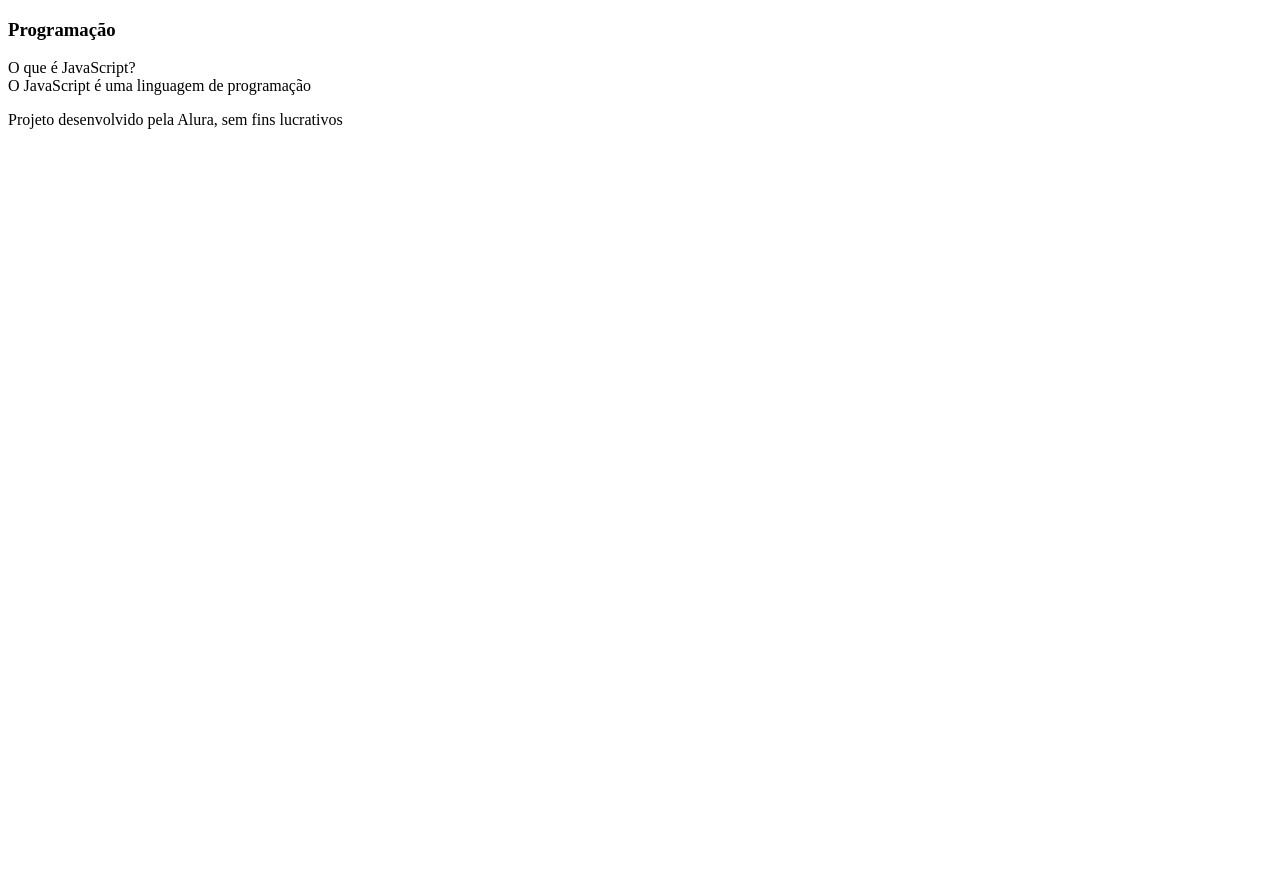
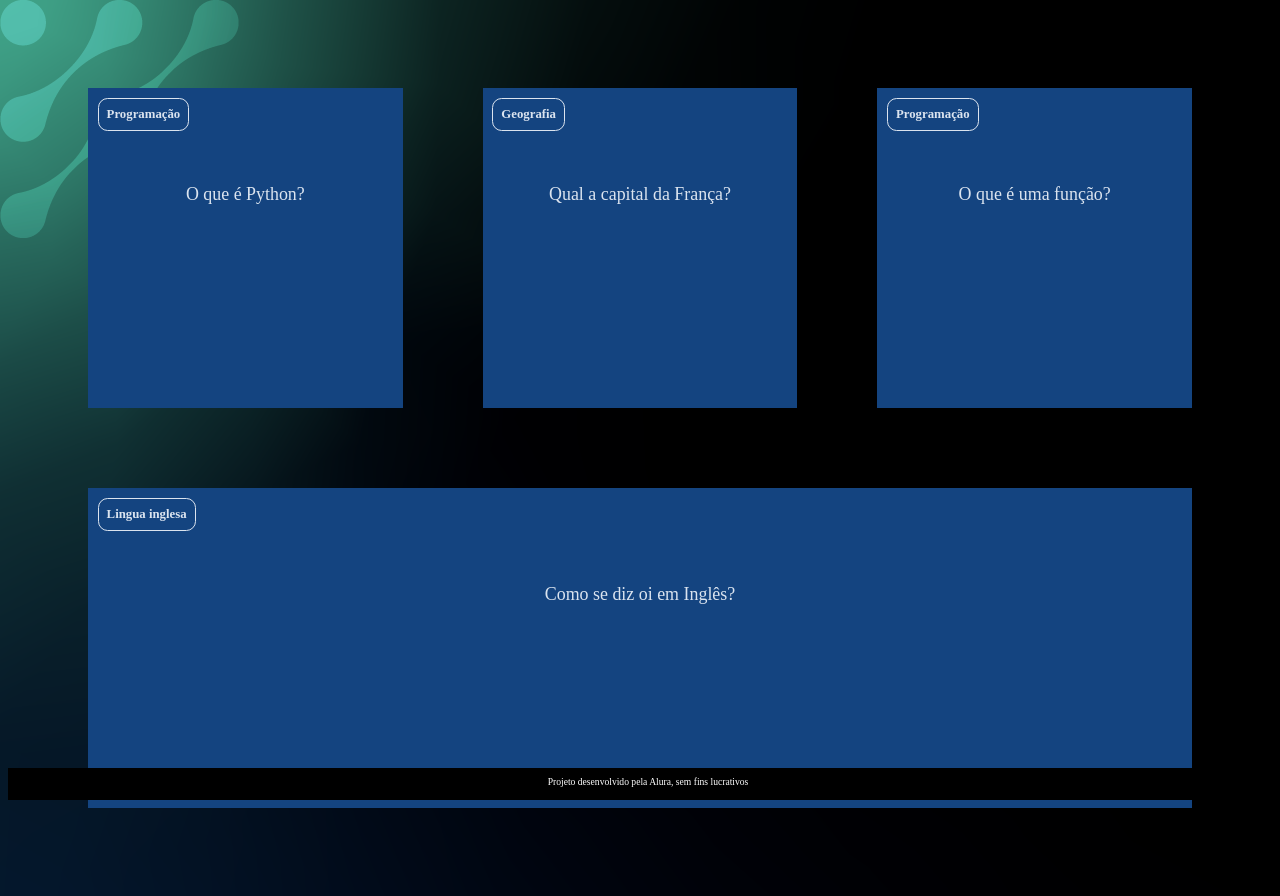
Before and after one commit to Gihklein/Projeto-flashcard, a plain HTML site: page index.html in a window 1280 px wide. Before the commit the page ends 800 px from the top, so only its background shows below. Drawn offline with Linux system fonts and the light colour scheme; files that its build step writes are made by us from their sources; files whose address does not match are found by name.

Commit message:
Add files via upload

```diff
--- a/index.html
+++ b/index.html
@@ -1,26 +1,31 @@
 <!DOCTYPE html>
-<html lang="en">
+<html lang="pt-br">
 <head>
     <meta charset="UTF-8">
     <meta name="viewport" content="width=device-width, initial-scale=1.0">
-    <title>Document</title>
+    <link rel="stylesheet" href="assets/style.css">
+    <title>Flashcard</title>
 </head>
 <body>
     <main>
         <section id="container">
-            <article class="cartao">
+            <!-- <article class="cartao">
                 <div class="cartao__conteudo">
                     <h3>Programação</h3>
                     <div class="cartao__conteudo__pergunta">
-                            O que é JavaScript?
+                        <p>O que é JavaScript?</p>
                     </div>
                     <div class="cartao__conteudo__resposta">
-                            O JavaScript é uma linguagem de programação
+                        <p>O JavaScript é uma linguagem de programação</p>
                     </div>
-    </section>
+                </div>
+            </article> -->
+        </section>
     </main>
     <footer>
         <p>Projeto desenvolvido pela Alura, sem fins lucrativos</p>
     </footer>
+    <script src="app.js"></script>
+    <script src="perguntas.js"></script>
 </body>
 </html>
```
